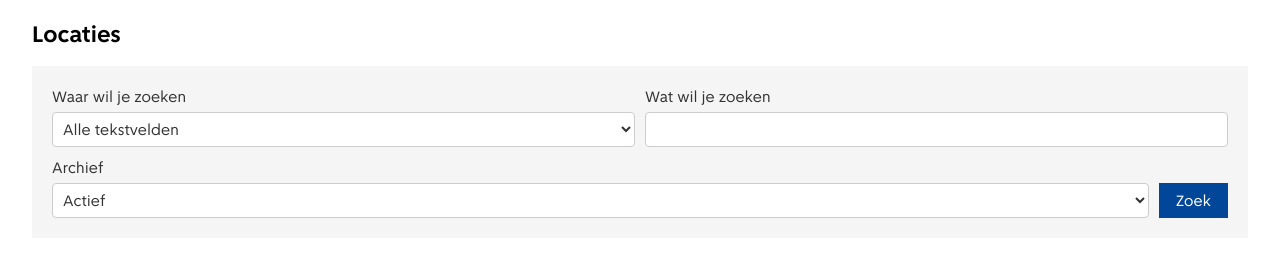
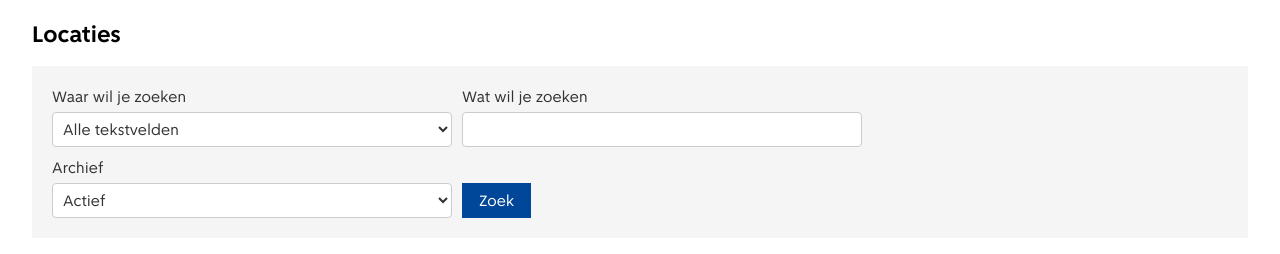
Before and after one commit to Amsterdam/fb-locatielijst, a Django app: page /locaties/ in a window 1280 px wide. Shown: the part 141-395 px from the top of the page. Run offline with Django 5.2, Linux system fonts and the light colour scheme; a user stored in the database is signed in; tables that the repository leaves empty hold one stand-in row (values such as "Sample post").

Commit message:
Tweak search options css

```diff
--- a/src/fblocatie/static/css/ggd_components.css
+++ b/src/fblocatie/static/css/ggd_components.css
@@ -53,6 +53,7 @@ input[type=number] {
   flex-direction: column;
   row-gap: 5px;
   flex: 1 1 33%;
+  max-width: 400px;
 }
 
 .filter-hide {
```
